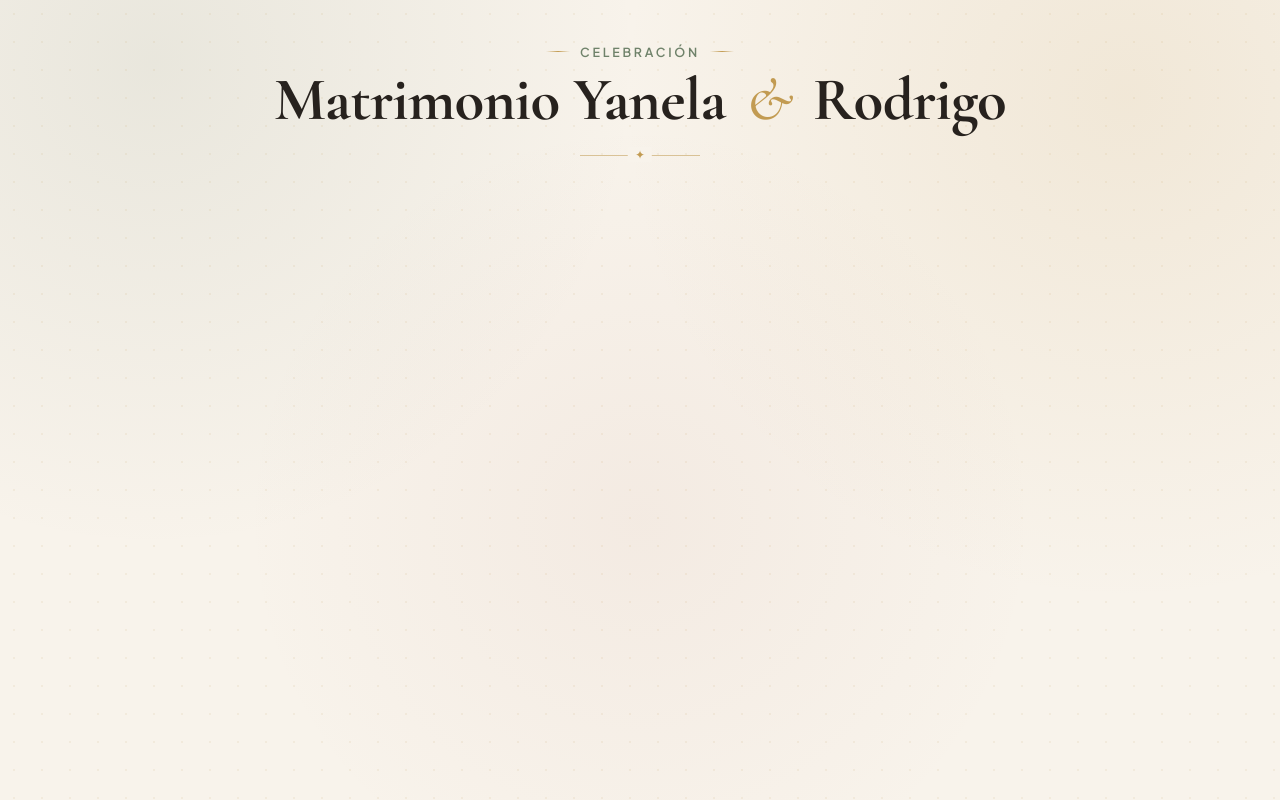
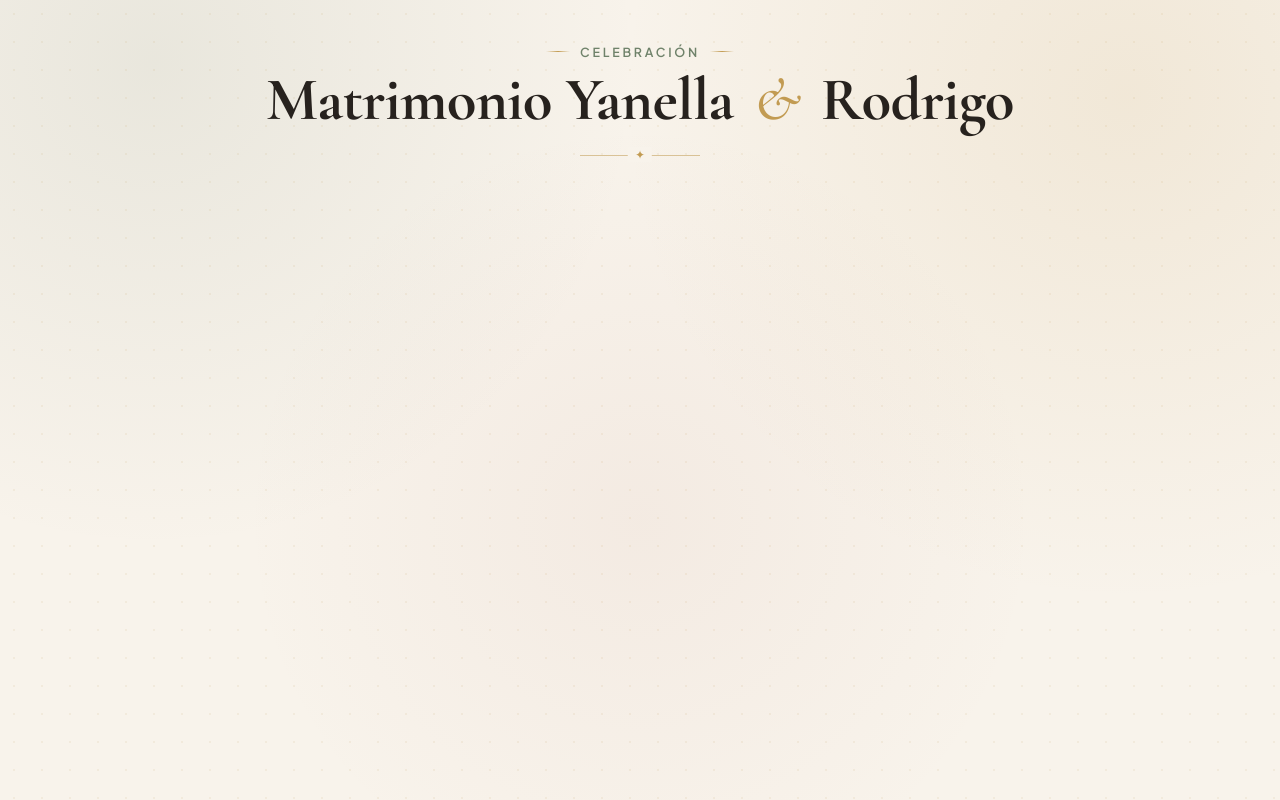
Before and after one commit to bastiandree/Fotos-Matrimonio, a plain HTML site: page mural.html in a window 1280 px wide. Drawn offline with nearby package versions, Linux system fonts and the light colour scheme; no server answers.

Commit message:
Correct spelling of 'Yanela' to 'Yanella'

```diff
--- a/mural.html
+++ b/mural.html
@@ -272,7 +272,7 @@
 <body>
   <header>
     <div class="eyebrow">Celebración</div>
-    <h1>Matrimonio Yanela <em>&amp;</em> Rodrigo</h1>
+    <h1>Matrimonio Yanella <em>&amp;</em> Rodrigo</h1>
     <div class="header-flourish" aria-hidden="true"></div>
   </header>
 
```
